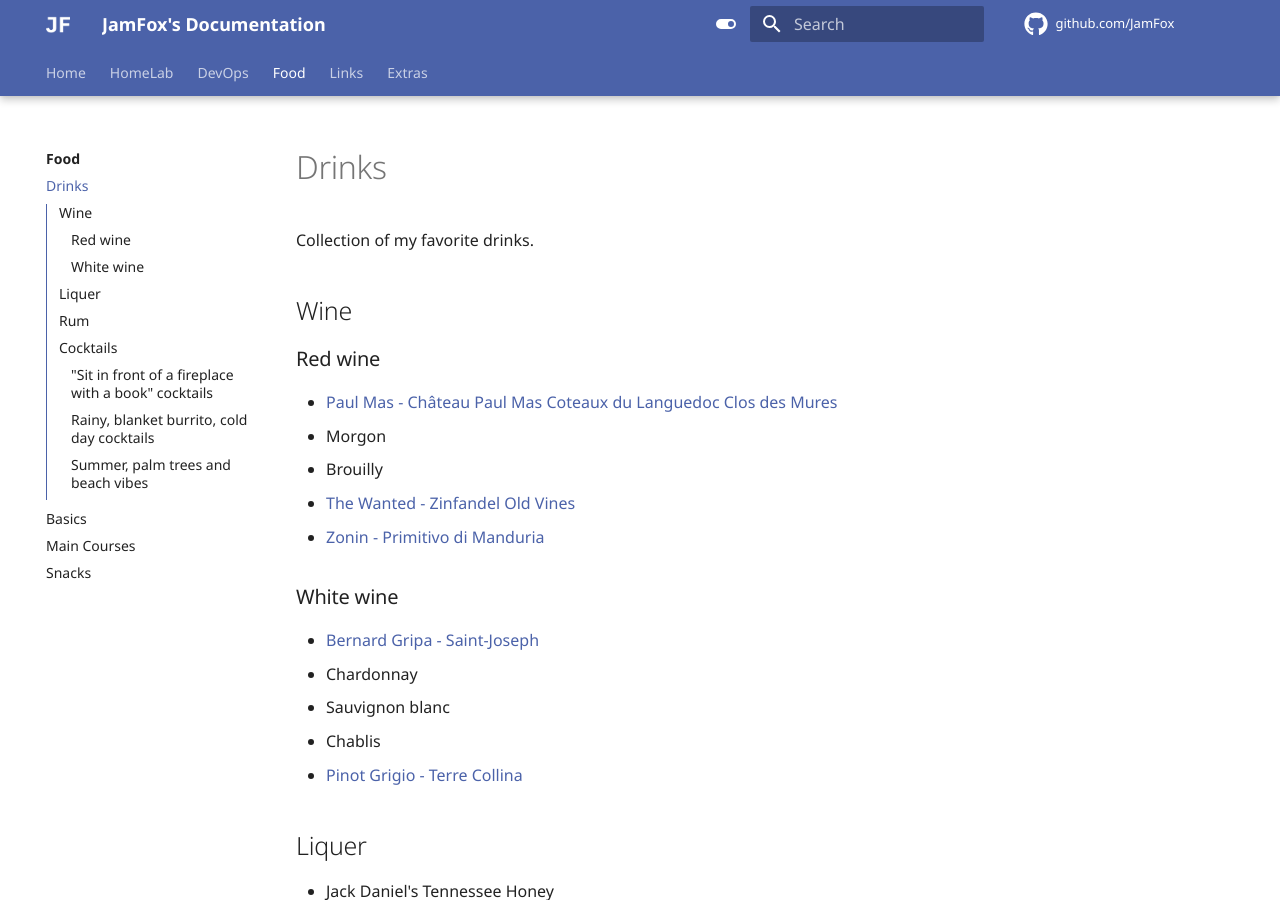
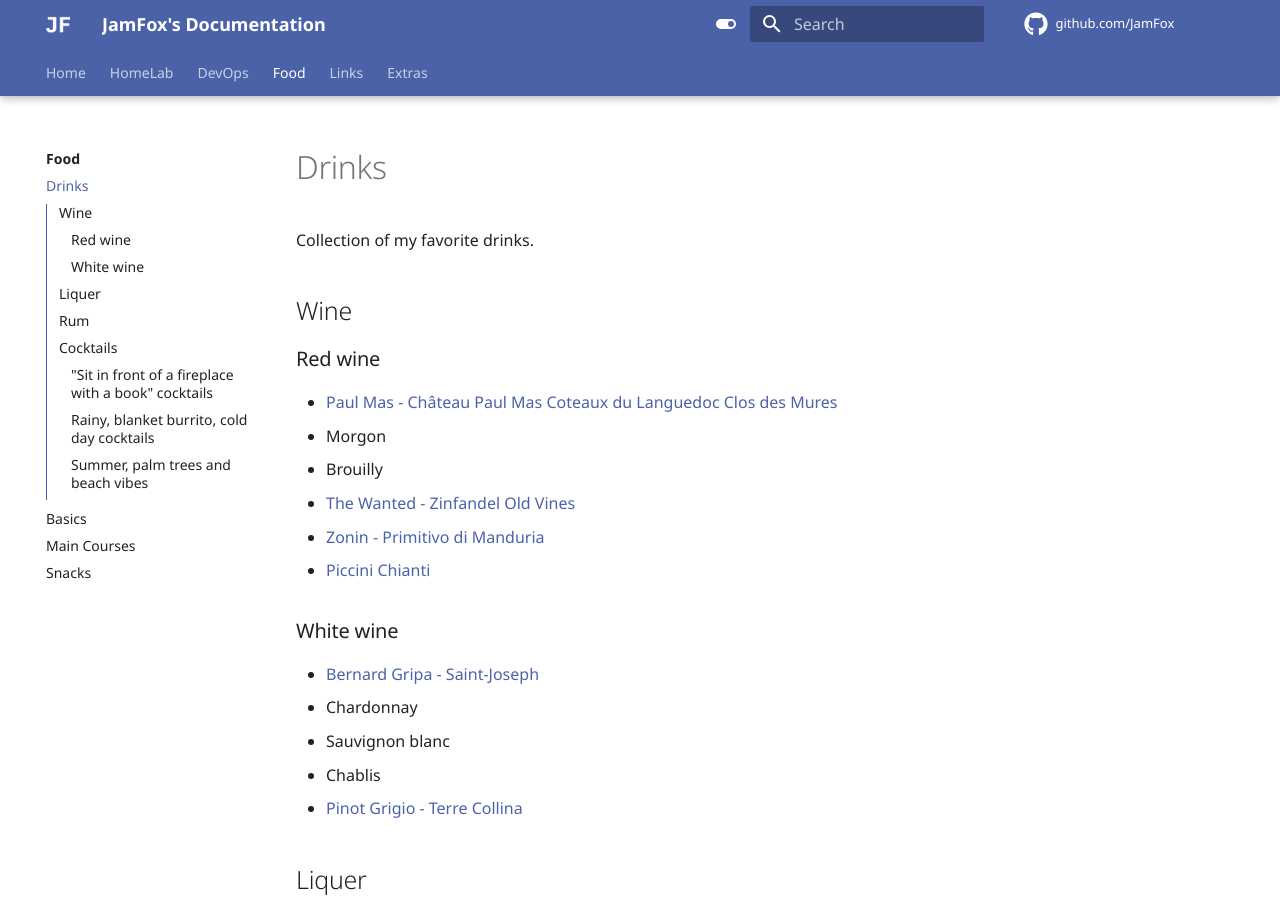
Before and after one commit to JamFox/docs.jamfox.dev, an MkDocs documentation site: the page built from docs/content/food/drinks.md, in a window 1280 px wide and 900 px high. Built offline with MkDocs 1.6.1 and Material for MkDocs 9.7.7, drawn with Linux system fonts in a browser that asks for light colours; comment, search, counter and statistics services are not loaded.

Commit message:
drink: piccini chianti

```diff
--- a/docs/content/food/drinks.md
+++ b/docs/content/food/drinks.md
@@ -13,6 +13,7 @@ Collection of my favorite drinks.
 - Brouilly
 - [The Wanted - Zinfandel Old Vines](https://www.vivino.com/the-wanted-zinfandel-old-vines/w/1567077)
 - [Zonin - Primitivo di Manduria](https://www.vivino.com/it-zonin-primitivo-di-manduria-primitivo-di-manduria-red-wine-v/w/11088417)
+- [Piccini Chianti](https://www.vivino.com/piccini-chianti/w/1598405)
 
 ### White wine
 
```
